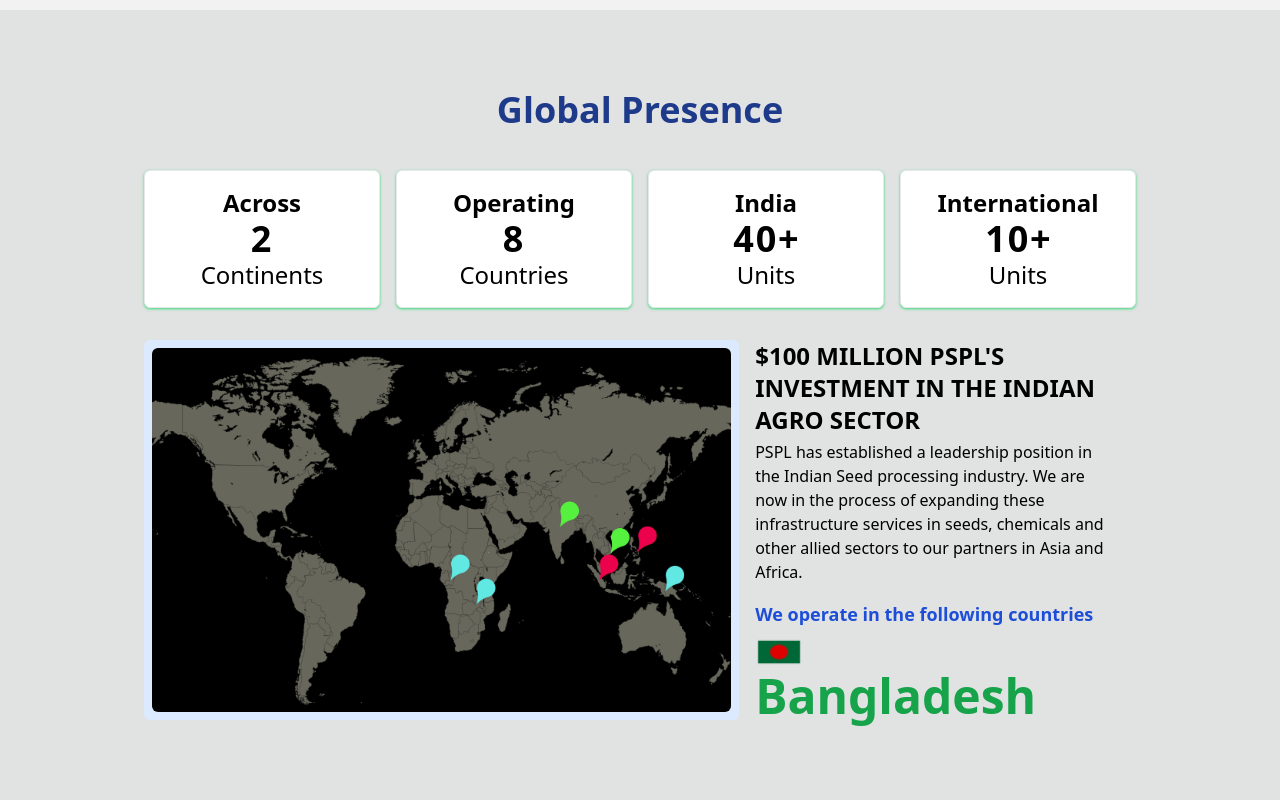
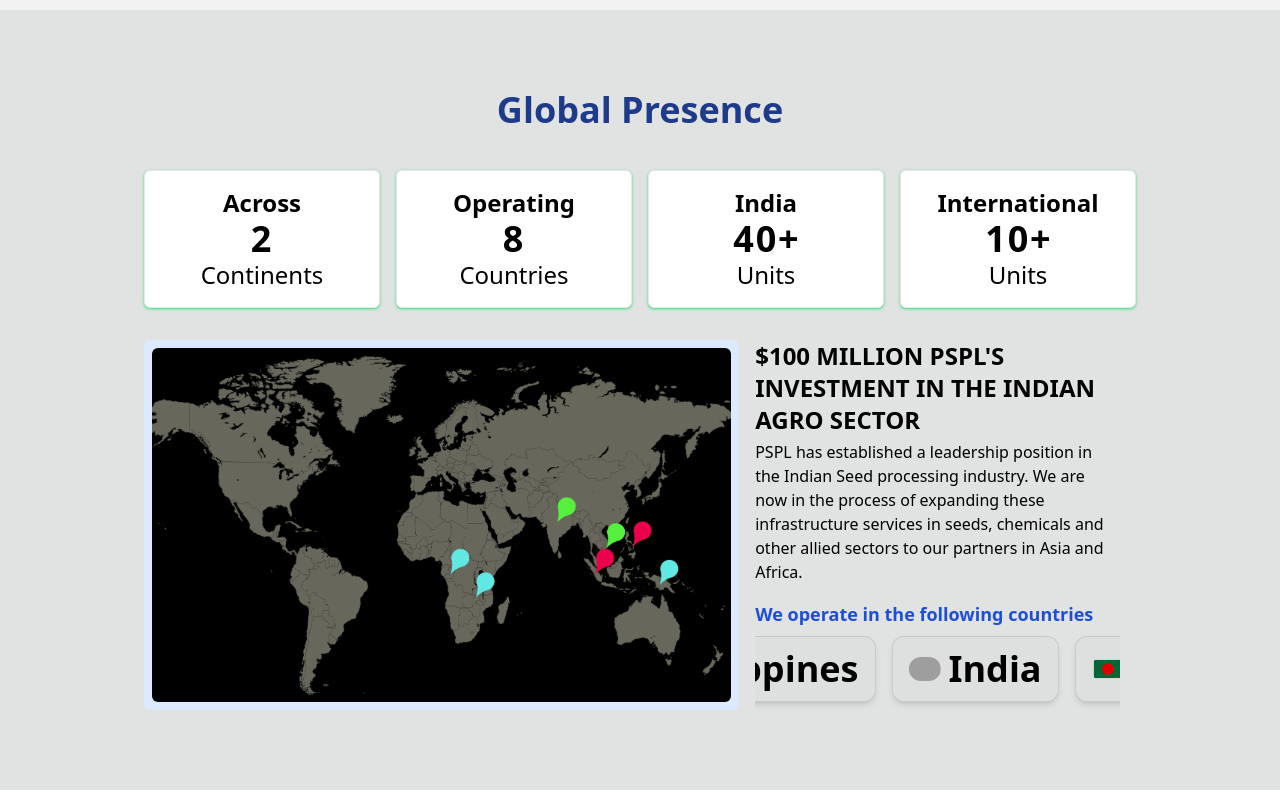
Before and after one commit to bhanudova02/rajesh-seeds, a React (Vite) app: page / in a window 1280 px wide. Shown: the part 1947-2747 px from the top of the page. Built offline with nearby package versions, Linux system fonts and the light colour scheme; grey boxes are pictures that could not be loaded.

Commit message:
new ui changes added

```diff
--- a/src/App.css
+++ b/src/App.css
@@ -14,18 +14,3 @@
 .animate-slide-down {
     animation: slideDown 0.5s ease-out;
 }
-
-
-
-
-/* Flag Transform */
-.country-transition {
-    transition: opacity 0.5s ease, transform 0.5s ease;
-    opacity: 0;
-    transform: translateY(20px);
-  }
-
-  .country-enter {
-    opacity: 1;
-    transform: translateY(0);
-  }
--- a/src/components/home/GlobalPresence.jsx
+++ b/src/components/home/GlobalPresence.jsx
@@ -1,7 +1,78 @@
-import { useState, useEffect } from "react";
 import NumberTicker from "../magicui/number-ticker";
+import { cn } from "@/lib/utils";
+import Marquee from "@/components/magicui/marquee";
 
 export function GlobalPresence() {
+
+    const reviews = [
+        {
+            name: "India",
+            img: "/in_flag.png",
+        },
+        {
+            name: "Bangladesh",
+            img: "/ba_flag.png",
+        },
+        {
+            name: "Indonesia",
+            img: "/indonesia_flg.png",
+        },
+        {
+            name: "Philippines",
+            img: "/philippines_flag.png",
+        },
+        {
+            name: "Singapore",
+            img: "/singapore_flag.png",
+        },
+        {
+            name: "Vietnam",
+            img: "/vietnam_flag.png",
+        },
+        {
+            name: "Ghana",
+            img: "/ghana_flag.png",
+        },
+        {
+            name: "Nigeria",
+            img: "/nigeria_flag.png",
+        },
+        {
+            name: "Zambia",
+            img: "/zambia_flag.png",
+        }
+    ];
+
+    const firstRow = reviews.slice(0, reviews.length / 2);
+
+    const ReviewCard = ({
+        img,
+        name,
+        username,
+        body,
+    }) => {
+        return (
+            <figure
+                className={cn(
+                    "relative w-fit cursor-pointer overflow-hidden rounded-xl border py-3 px-4",
+                    // light styles
+                    "border-gray-950/[.1] bg-gray-950/[.01] shadow-md shadow-blu hover:bg-gray-950/[.05]",
+                    // dark styles
+                    "dark:border-gray-50/[.1] dark:bg-gray-50/[.10] dark:hover:bg-gray-50/[.15]",
+                )}
+            >
+                <div className="flex flex-row items-center gap-2">
+                    <img className="rounded-full" width="32" height="32" alt="" src={img} />
+                    <div className="flex flex-col">
+                        <figcaption className="text-4xl font-semibold text-black">
+                            {name}
+                        </figcaption>
+                    </div>
+                </div>
+            </figure>
+        );
+    };
+
     const countries = [
         { name: "India", flag: "/in_flag.png" },
         { name: "Bangladesh", flag: "/ba_flag.png" },
@@ -13,15 +84,6 @@
         { name: "Nigeria", flag: "/nigeria_flag.png" },
         { name: "Zambia", flag: "/zambia_flag.png" }
     ];
-
-    const [currentIndex, setCurrentIndex] = useState(0);
-
-    useEffect(() => {
-        const interval = setInterval(() => {
-            setCurrentIndex((prevIndex) => (prevIndex + 1) % countries.length);
-        }, 3000); // Change every 3 seconds
-        return () => clearInterval(interval);
-    }, [countries.length]);
 
     return (
         <div className="bg-[#E1E2E2]">
@@ -67,11 +129,14 @@
                                     PSPL has established a leadership position in the Indian Seed processing industry. We are now in the process of expanding these infrastructure services in seeds, chemicals and other allied sectors to our partners in Asia and Africa.
                                 </p>
                                 <h2 className="font-bold text-lg text-blue-700 mt-4">We operate in the following countries</h2>
-                                <div className="text-start md:text-center lg:text-start flex lg:block items-center gap-2 mt-1">
-                                    <img src={countries[currentIndex].flag} alt={countries[currentIndex].name} className="w-12 h-10" />
-                                    <h2 className="text-4xl md:text-5xl font-bold text-green-600 dark:text-white">
-                                        {countries[currentIndex].name}
-                                    </h2>
+                                <div>
+                                    <div className="relative flex w-full flex-col items-center justify-center overflow-hidden">
+                                        <Marquee pauseOnHover className="[--duration:20s]">
+                                            {firstRow.map((review) => (
+                                                <ReviewCard key={review.username} {...review} />
+                                            ))}
+                                        </Marquee>
+                                    </div>
                                 </div>
                             </div>
                         </div>
--- /dev/null
+++ b/src/components/magicui/marquee.jsx
@@ -0,0 +1,39 @@
+import { cn } from "@/lib/utils";
+
+export default function Marquee({
+  className,
+  reverse,
+  pauseOnHover = false,
+  children,
+  vertical = false,
+  repeat = 4,
+  ...props
+}) {
+  return (
+    (<div
+      {...props}
+      className={cn(
+        "group flex overflow-hidden p-2 [--duration:40s] [--gap:1rem] [gap:var(--gap)]",
+        {
+          "flex-row": !vertical,
+          "flex-col": vertical,
+        },
+        className
+      )}>
+      {Array(repeat)
+        .fill(0)
+        .map((_, i) => (
+          <div
+            key={i}
+            className={cn("flex shrink-0 justify-around [gap:var(--gap)]", {
+              "animate-marquee flex-row": !vertical,
+              "animate-marquee-vertical flex-col": vertical,
+              "group-hover:[animation-play-state:paused]": pauseOnHover,
+              "[animation-direction:reverse]": reverse,
+            })}>
+            {children}
+          </div>
+        ))}
+    </div>)
+  );
+}
--- a/tailwind.config.js
+++ b/tailwind.config.js
@@ -56,7 +56,21 @@
 				'accordion-up': 'accordion-up 0.2s ease-out',
 				'accordion-down': 'accordion-down 0.2s ease-out',
 				'accordion-up': 'accordion-up 0.2s ease-out'
-  		}
+			},
+			animation: {
+				marquee: "marquee var(--duration) linear infinite",
+				"marquee-vertical": "marquee-vertical var(--duration) linear infinite",
+			},
+			keyframes: {
+				marquee: {
+					from: { transform: "translateX(0)" },
+					to: { transform: "translateX(calc(-100% - var(--gap)))" },
+				},
+				"marquee-vertical": {
+					from: { transform: "translateY(0)" },
+					to: { transform: "translateY(calc(-100% - var(--gap)))" },
+				},
+			},
 		}
 	},
 	plugins: [require("tailwindcss-animate")],
```
Lines whose indentation alone changed are shown as unchanged.
